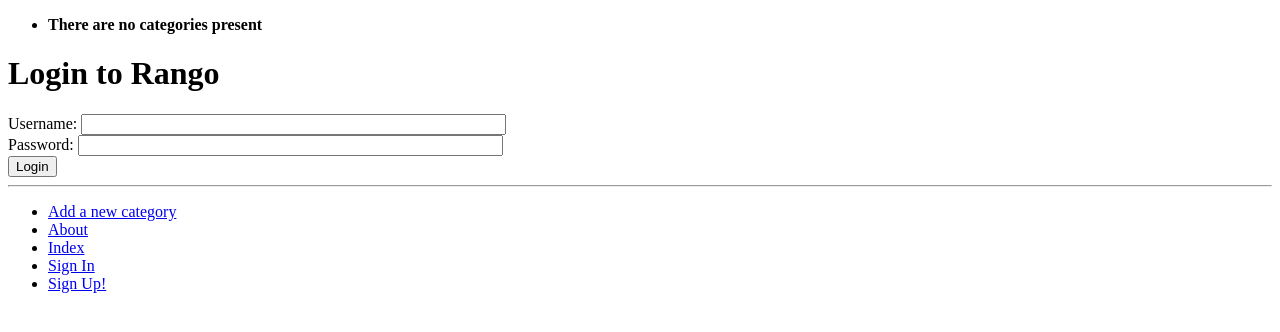
After one commit to nihilSup/django_template_app, a Django app: page /rango/login/ in a window 1280 px wide. The commit adds this page. Shown: the top 332 px of the page. Run offline with Django 3.2, Linux system fonts and the light colour scheme; data that the repository does not hold is empty.

Commit message:
added register, login/logout

```diff
--- a/rango/admin.py
+++ b/rango/admin.py
@@ -1,5 +1,8 @@
 from django.contrib import admin
 from rango.models import Category, Page
+
+from rango.models import UserProfile
+admin.site.register(UserProfile)
 
 class CategoryAdmin(admin.ModelAdmin):
     'custom functionality for category admin'
--- a/rango/urls.py
+++ b/rango/urls.py
@@ -8,5 +8,8 @@ urlpatterns = [
     url(r'^about/', views.about, name='about'),
     url(r'^add_category/$', views.add_category, name='add_category'),
     url(r'^category/(?P<ctg_name_slug>[\w\-]+)/$', views.show_category, name='show_category'),
-    url(r'^category/(?P<ctg_name_slug>[\w\-]+)/add_page/$', views.add_page, name='add_page')
+    url(r'^category/(?P<ctg_name_slug>[\w\-]+)/add_page/$', views.add_page, name='add_page'),
+    url(r'^register/$', views.register, name='register'),
+    url(r'^login/$', views.login_user, name='login'),
+    url(r'^logout/$', views.logout_user, name='logout'),
 ]
--- a/rango/views.py
+++ b/rango/views.py
@@ -1,11 +1,14 @@
+'application views(controllers)'
 from django.shortcuts import render
-from django.http import HttpResponse
+from django.http import HttpResponse, HttpResponseRedirect
 from django.urls import reverse
 from django.conf import settings
+from django.contrib.auth import authenticate, login, logout
+from django.contrib.auth.decorators import login_required
 
 from rango.models import Category
 from rango.models import Page
-from rango.forms import CategoryForm, PageForm
+from rango.forms import CategoryForm, PageForm, UserForm, UserProfileForm
 
 def index(request):
     'index page dispatcher'
@@ -38,6 +41,7 @@ def show_category(request, ctg_name_slug):
 
     return render(request, 'rango/category.html', context_dict)
 
+@login_required
 def add_category(request):
     'add category controller'
     form = CategoryForm()
@@ -55,6 +59,7 @@ def add_category(request):
 
     return render(request, 'rango/add_category.html', {'form': form})
 
+@login_required
 def add_page(request, ctg_name_slug):
     'add page controller'
     try:
@@ -86,3 +91,72 @@ def add_page(request, ctg_name_slug):
             'ctg': ctg
         }
     )
+
+def register(request):
+    'registration controller, works both for get and post'
+    registered = False
+    if request.method == 'POST':
+        #get posted data
+        user_form = UserForm(data=request.POST)
+        profile_form = UserProfileForm(data=request.POST)
+        #check whether it is valid
+        if user_form.is_valid() and profile_form.is_valid():
+            user = user_form.save()
+            #set_password hashes plain password
+            user.set_password(user.password)
+            user.save()
+
+            #update profile after commiting user to avoid integrity problems
+            user_prof = profile_form.save(commit=False)
+            user_prof.user = user
+            if 'picture' in request.FILES:
+                user_prof.picture = request.FILES['picture']
+
+            user_prof.save()
+            registered = True
+        else:
+            print(profile_form.errors)
+            print(user_form.errors)
+    else:
+        user_form = UserForm()
+        profile_form = UserProfileForm()
+
+    return render(
+        request,
+        'rango/register.html',
+        {
+            'user_form': user_form,
+            'profile_form': profile_form,
+            'registered': registered
+        }
+    )
+
+def login_user(request):
+    'login logic'
+    if request.method == 'POST':
+        user = request.POST.get('username')
+        password = request.POST.get('password')
+
+        user = authenticate(username=user, password=password)
+
+        build_context = lambda msg: {'err_msg': msg}
+
+        if user:
+            if user.is_active:
+                login(request, user)
+                return HttpResponseRedirect(reverse('index'))
+            else:
+                err = """Account is deactivated. Activate it and try again"""
+                return render(request, 'rango/login.html', build_context(err))
+        else:
+            print(f'Invalid username/password: {user} / {password}')
+            err = 'Invalid login details supplied'
+            return render(request, 'rango/login.html', build_context(err))
+    else:
+        return render(request, 'rango/login.html', {})
+
+@login_required
+def logout_user(request):
+    'logout logic'
+    logout(request)
+    return HttpResponseRedirect(reverse('index'))
--- a/tango_with_django_project/settings.py
+++ b/tango_with_django_project/settings.py
@@ -25,6 +25,9 @@ STATIC_DIR = os.path.join(BASE_DIR, 'static')
 MEDIA_DIR = os.path.join(BASE_DIR, 'media')
 MEDIA_ROOT = MEDIA_DIR
 MEDIA_URL = '/media/'
+
+# login var
+LOGIN_URL = '/rango/login'
 
 # Quick-start development settings - unsuitable for production
 # See https://docs.djangoproject.com/en/2.0/howto/deployment/checklist/
--- a/templates/rango/base.html
+++ b/templates/rango/base.html
@@ -26,6 +26,12 @@
                 <li><a href="{% url 'add_category' %}">Add a new category</a></li>
                 <li><a href="{% url 'about' %}">About</a></li>
                 <li><a href="{% url 'index' %}">Index</a></li>
+                {% if user.is_authenticated %}
+                    <li><a href="{% url 'logout' %}">Sign Off</a></li>
+                {% else %}
+                    <li><a href="{% url 'login' %}">Sign In</a></li>
+                    <li><a href="{% url 'register' %}">Sign Up!</a></li>
+                {% endif %}
             </ul>
         </div>
     </body>
--- a/templates/rango/category.html
+++ b/templates/rango/category.html
@@ -25,7 +25,11 @@
                 There are no pages in category
             </strong>
         {% endif %}
+        {% if user.is_authenticated %}
             <a href="{% url 'add_page' category.slug %}">Add new page </a>
+        {% else %}
+            <strong>Only authorized users can add pages</strong>
+        {% endif %}
     {% else %}
         <strong>Specified category doesn't exist</strong>>
     {% endif %}
--- /dev/null
+++ b/templates/rango/login.html
@@ -0,0 +1,21 @@
+{% extends 'rango/base.html' %}
+{% load staticfiles %}
+
+{% block title_block %}
+    Login
+{% endblock %}
+
+{% block body_block %}
+    <h1>Login to Rango</h1>
+    {% if err_msg %}
+        <strong><font color="red">{{err_msg}}</font></strong>
+    {% endif%}
+    <form id="login_form" method="post" action="{% url 'login' %}">
+        {%csrf_token%}
+        Username: <input type="text" name="username" value="" size="50" />
+        <br />
+        Password: <input type="password" name="password" value="" size="50" />
+        <br />
+        <input type="submit" value="Login" />
+    </form>
+{% endblock %}
```
Also changed, not shown: rango/forms.py (+17 -1 lines), rango/models.py (+12 -0 lines), templates/rango/index.html (+8 -1 lines), templates/rango/register.html (added, +22 -0 lines). Lines whose indentation alone changed are shown as unchanged.
